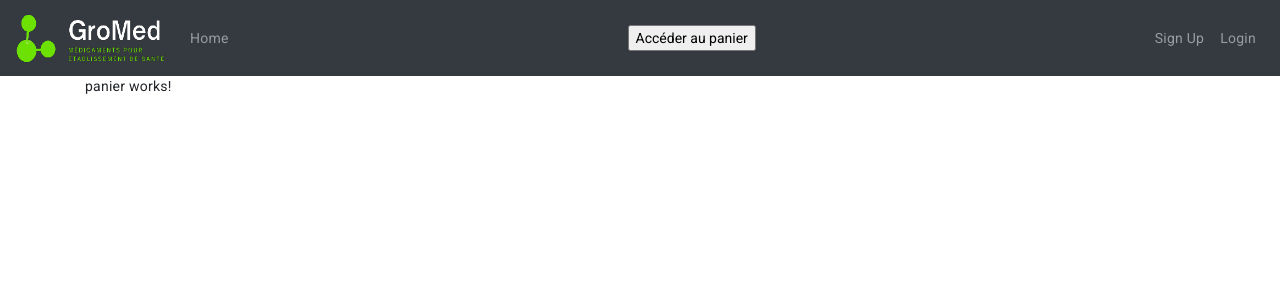
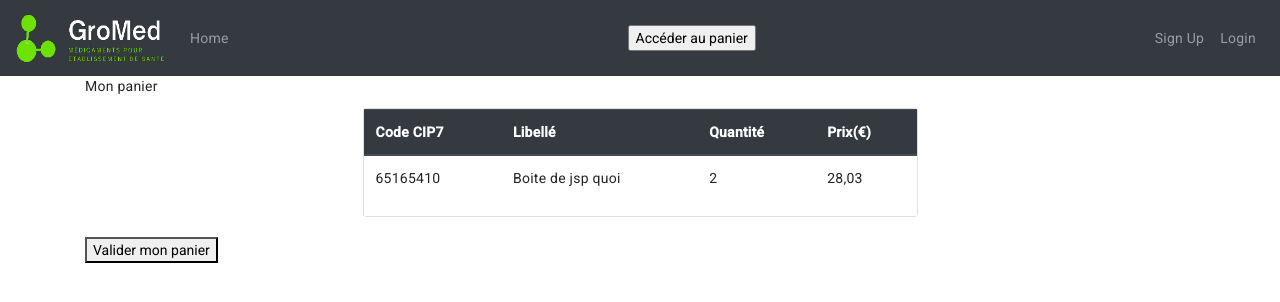
Before and after one commit to l3miage-moussola/Projet-BDi-team-Miagiles-FrontEnd, an Angular app: page /panier in a window 1280 px wide. Shown: the top 302 px of the page. Built offline with nearby package versions, Linux system fonts and the light colour scheme.

Commit message:
Feat : Panier component

```diff
--- a/src/app/panier/panier.component.html
+++ b/src/app/panier/panier.component.html
@@ -1 +1,37 @@
-<p>panier works!</p>
+<p>Mon panier</p>
+
+<div class="tab" style="width: 100%;margin-right: 1000px" ><!--*ngIf="obsPresentations | async as presentations"-->
+  <div class="row" style="width: 100%;margin-right: 100px;margin-left: 0px;">
+    <div class="col-sm-6 tableau" style="padding: 0px;margin: auto;    width: 1000%;">
+      <div class="card">
+        <div class="table-responsive" style="background-color: white;">
+          <table class="table">
+            <thead class="thead-dark">
+            <tr>
+              <th scope="col">Code CIP7</th>
+              <th scope="col">Libellé</th>
+              <th scope="col">Quantité</th>
+              <th scope="col">Prix(€)</th>
+
+            </tr>
+            </thead>
+            <tbody>
+            <tr ><!--*ngFor="let presentation of presentations" (click)="getPresentation(presentation)"-->
+              <td class="text-nowrap align-middle">65165410</td>
+              <td class="text-nowrap align-middle">Boite de jsp quoi</td>
+              <td class="text-nowrap align-middle">2</td>
+              <td class="text-nowrap align-middle">28,03</td>
+
+            </tr>
+            </tbody>
+          </table>
+        </div>
+      </div>
+    </div>
+  </div>
+
+</div>
+<br>
+
+<!--<input type="button" value="Valider mon panier" onClick="validerPanier()">-->
+<button (click)="this.validerPanier()">Valider mon panier</button>
--- a/src/app/panier/panier.component.ts
+++ b/src/app/panier/panier.component.ts
@@ -7,4 +7,6 @@ import { Component } from '@angular/core';
 })
 export class PanierComponent {
 
+  validerPanier() : void{
+    console.log("test")}
 }
```
